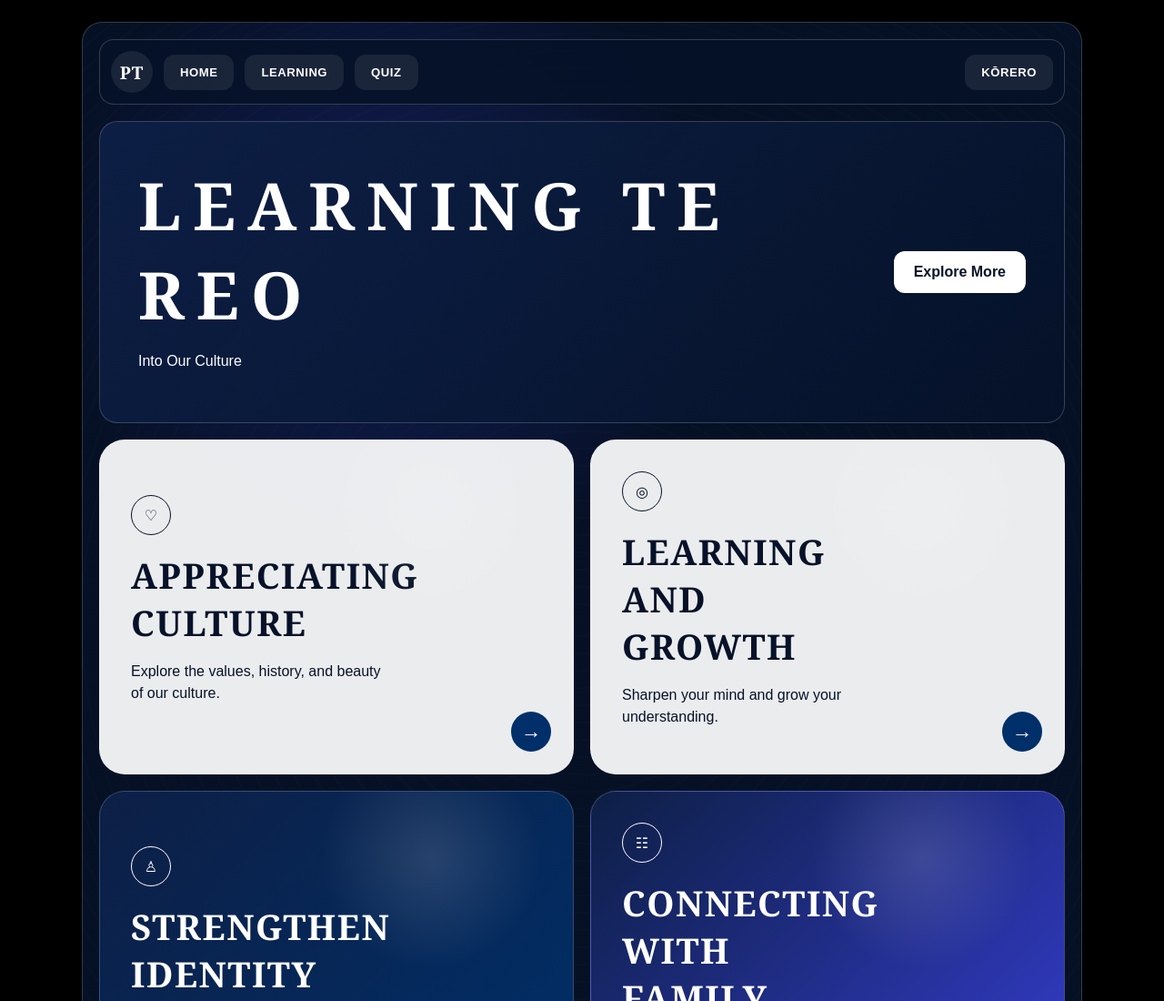
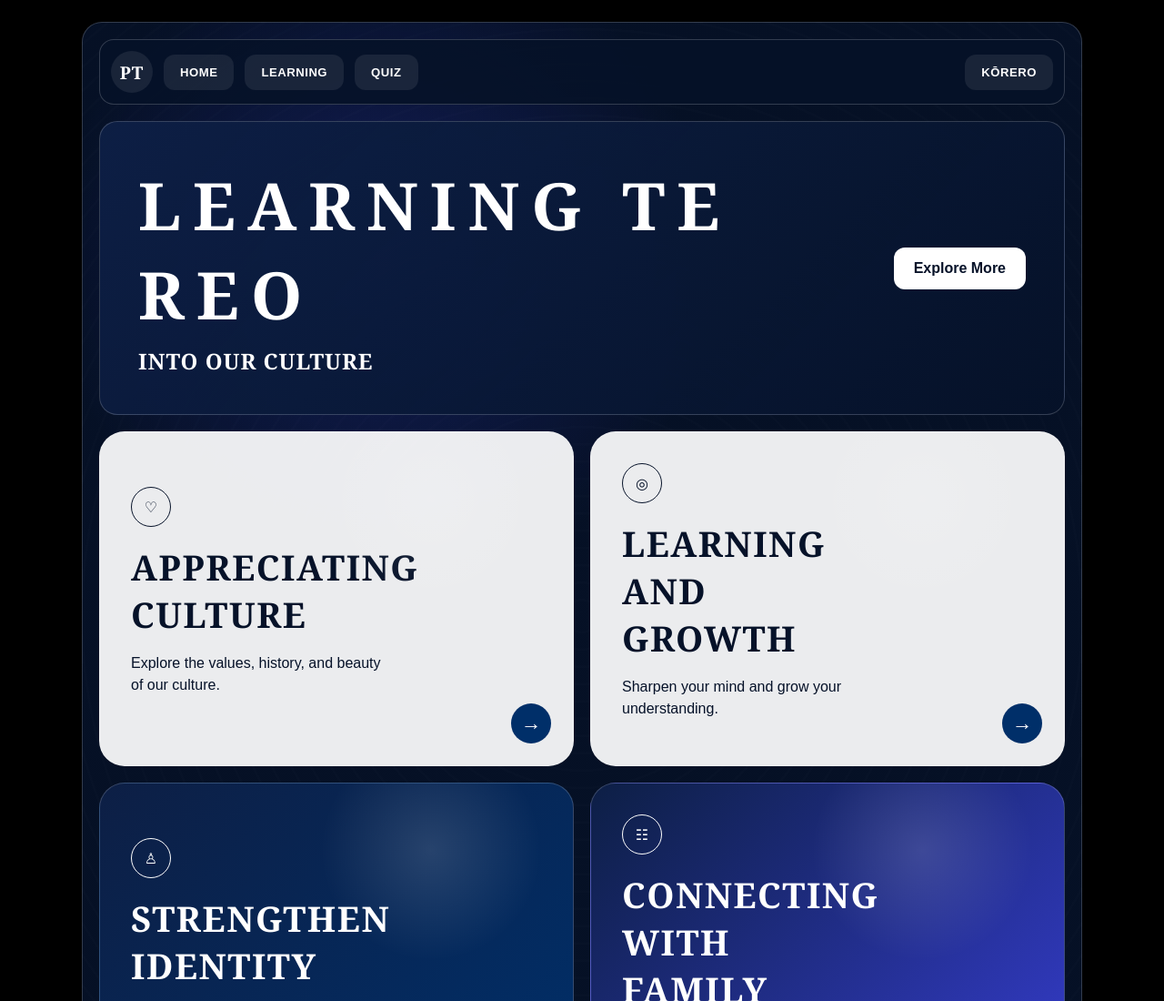
Before and after one commit to Laserpeehikuru/Learning-Te-Reo, a plain HTML site: page home.html in a window 1280 px wide. Shown: the top 1100 px of the page at 91% size. Drawn offline with Linux system fonts and the light colour scheme.

Commit message:
changing "Into Our Culture" from p to h2

```diff
--- a/home.html
+++ b/home.html
@@ -26,7 +26,7 @@
     <section class="hero">
       <div>
         <h1 class="eyebrow">Learning Te Reo</h1>
-        <p>Into Our Culture</p>
+        <h2>Into Our Culture</h2>
       </div>
       <a class="button" href="#learning">Explore More</a>
     </section>
```
